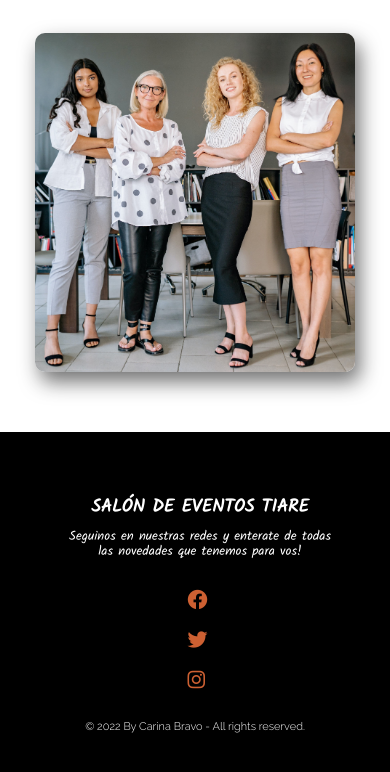
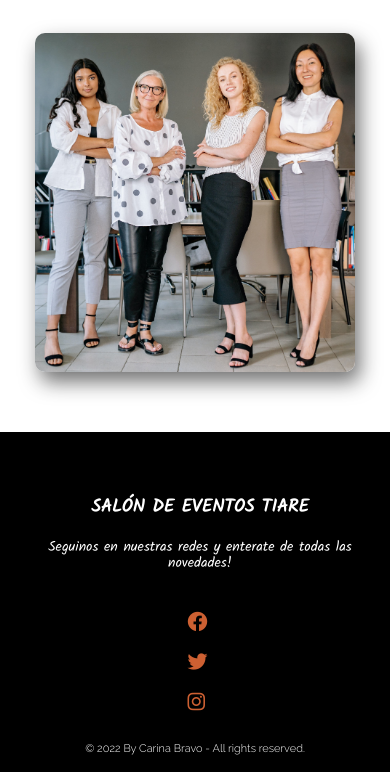
Before and after one commit to carinabravo/salon-de-eventos-Tiare, a website: page index.html in a window 390 px wide. Shown: the part 2778-3550 px from the top of the page. Drawn offline with nearby package versions, Linux system fonts and the light colour scheme; some packages are replaced by stand-ins of ours; a script that the page names is missing; a web font is replaced by a local one.

Commit message:
se ajusta footer

```diff
--- a/index.html
+++ b/index.html
@@ -193,7 +193,7 @@
                 <h2 class="titulo-footer texto-mayor" data-aos="zoom-in" data-aos-duration="1000">SALÓN DE EVENTOS TIARE
                 </h2>
                 <h3 class="subtitulo-footer texto-medio">Seguinos en nuestras redes y enterate de todas las
-                    novedades que tenemos para vos!</h3>
+                    novedades!</h3>
             </div class="icon">
             <div class="footer-item1">
                 <a href="https://www.facebook.com/"><i class="fa-brands fa-facebook"></i></a>
--- a/scss/_fuentes.scss
+++ b/scss/_fuentes.scss
@@ -138,7 +138,7 @@ body {
     font-size: 15px;
   }
   @media screen and (max-width: 450px) {
-    font-size: 13px;
+    font-size: 14px;
   }
 }
 
--- a/scss/_medidas.scss
+++ b/scss/_medidas.scss
@@ -344,6 +344,9 @@
   @media screen and (max-width: 767px) {
     margin-left: 40px;
     margin-right: 40px;
+  }
+  @media screen and (max-width: 450px) {
+    margin: 20px;
   }
 }
 
```
Also changed, not shown: css/style.css.
